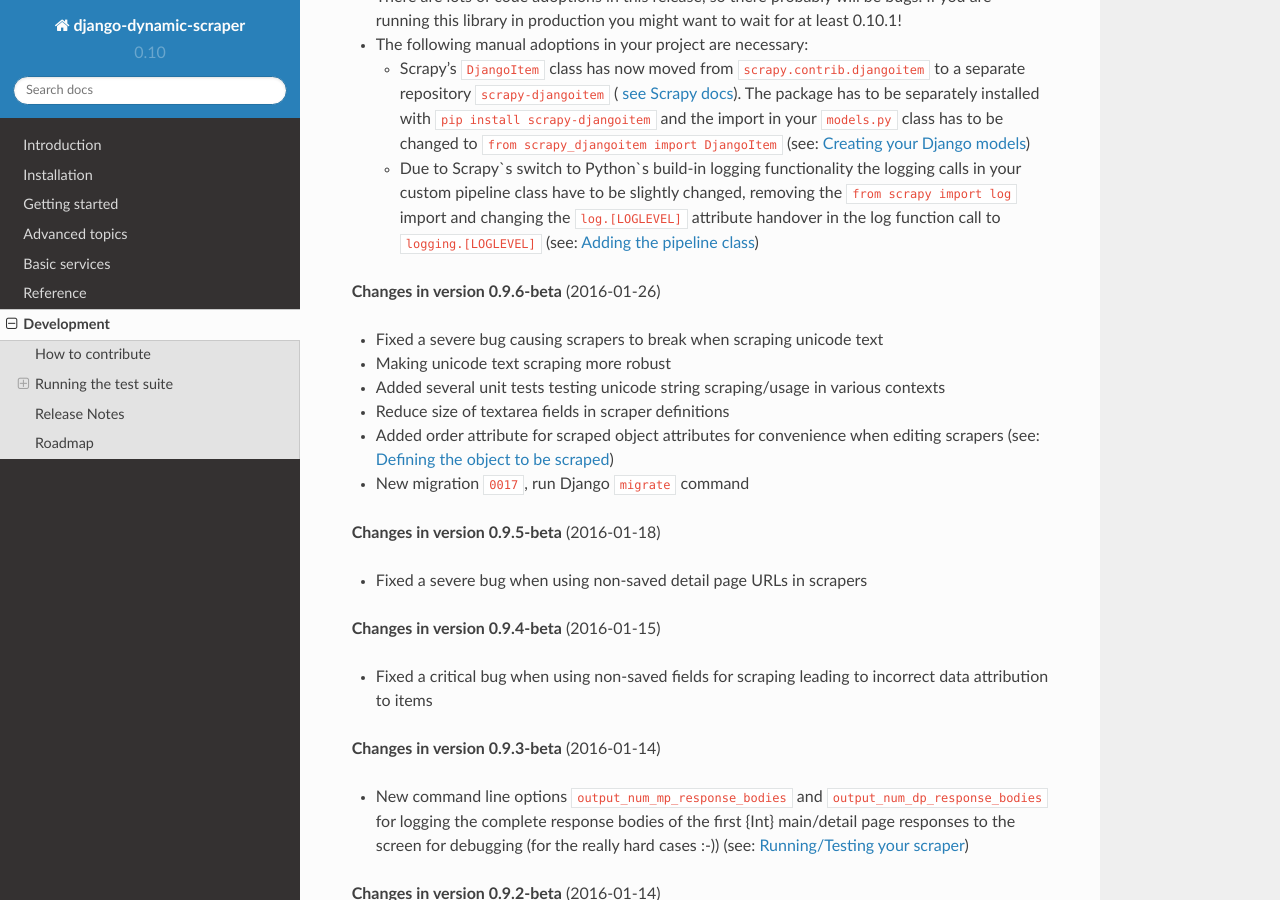
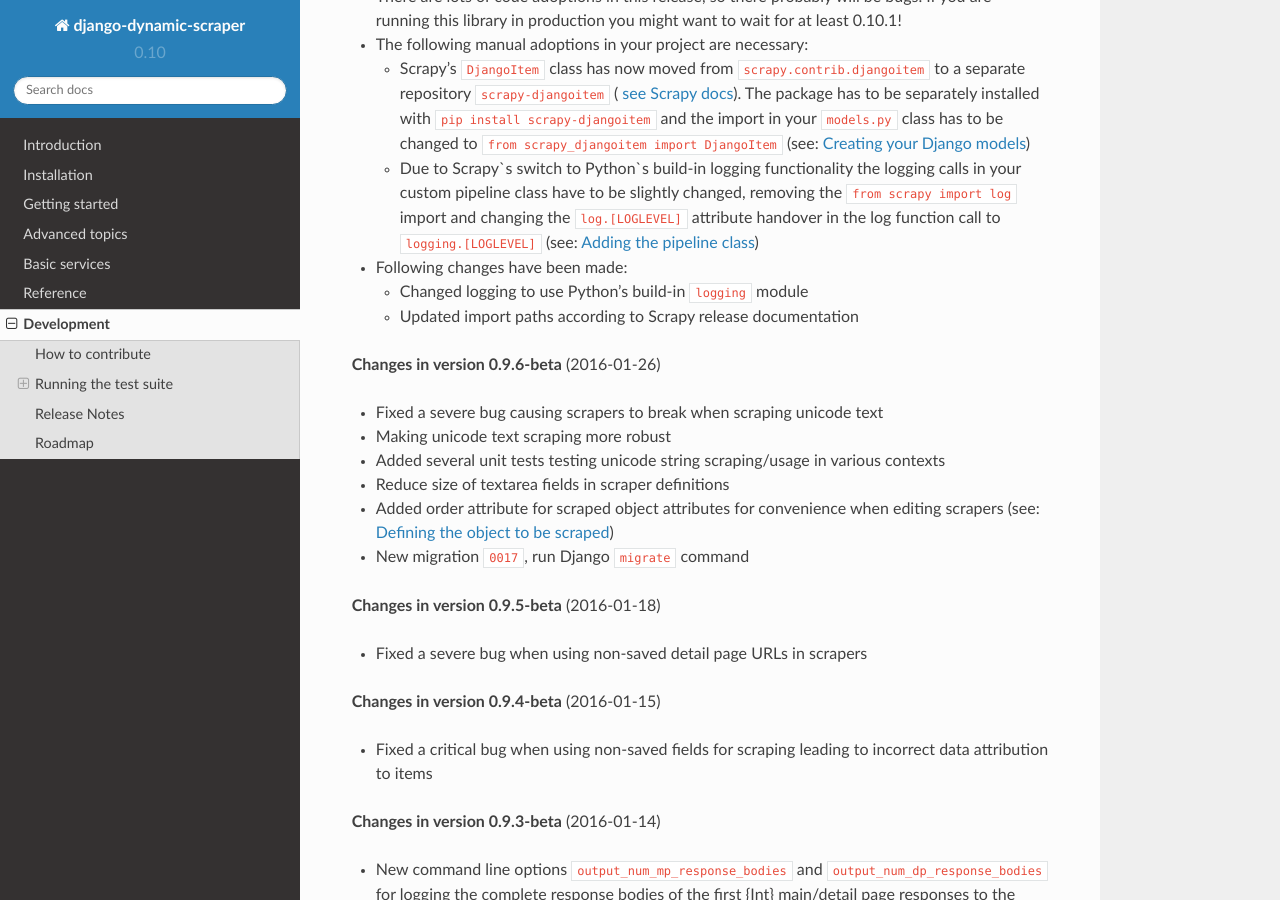
Before and after one commit to dev02019/django-dynamic-scraper, a Sphinx documentation site: the page built from docs/development.rst, in a window 1280 px wide and 900 px high, scrolled down 2541 px. Built offline with Sphinx 7.4.7 and the Read the Docs theme 2.0.0, drawn with Linux system fonts in a browser that asks for light colours.

```diff
--- a/docs/development.rst
+++ b/docs/development.rst
@@ -116,6 +116,11 @@ Release Notes
     ``from scrapy import log`` import and changing the ``log.[LOGLEVEL]`` attribute
     handover in the log function call to ``logging.[LOGLEVEL]``
     (see: :ref:`adding_pipeline_class`)
+
+* Following changes have been made:
+
+  * Changed logging to use Python's build-in ``logging`` module
+  * Updated import paths according to Scrapy release documentation
 
 **Changes in version 0.9.6-beta** (2016-01-26)
 
```
Also changed, not shown: 2 other files.
